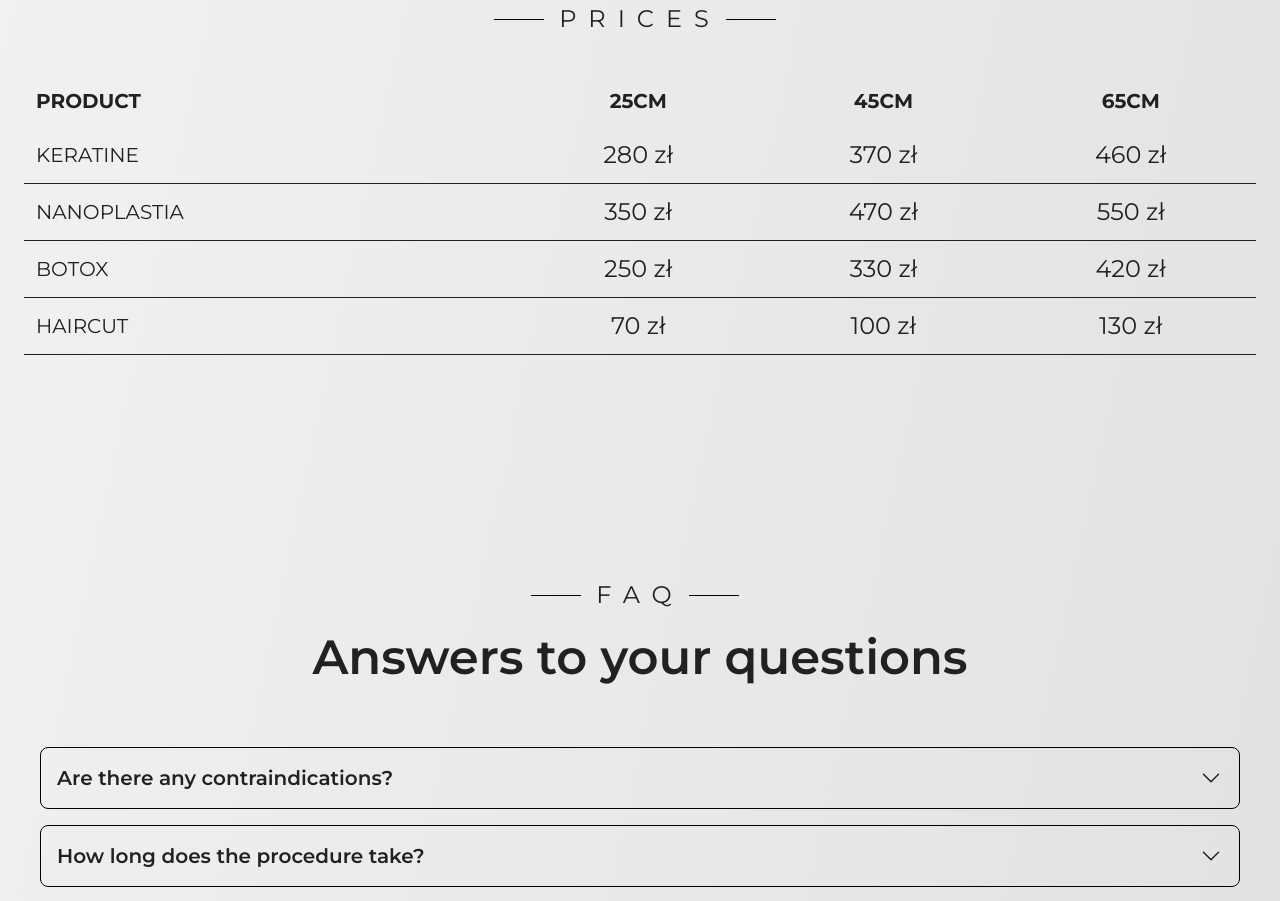
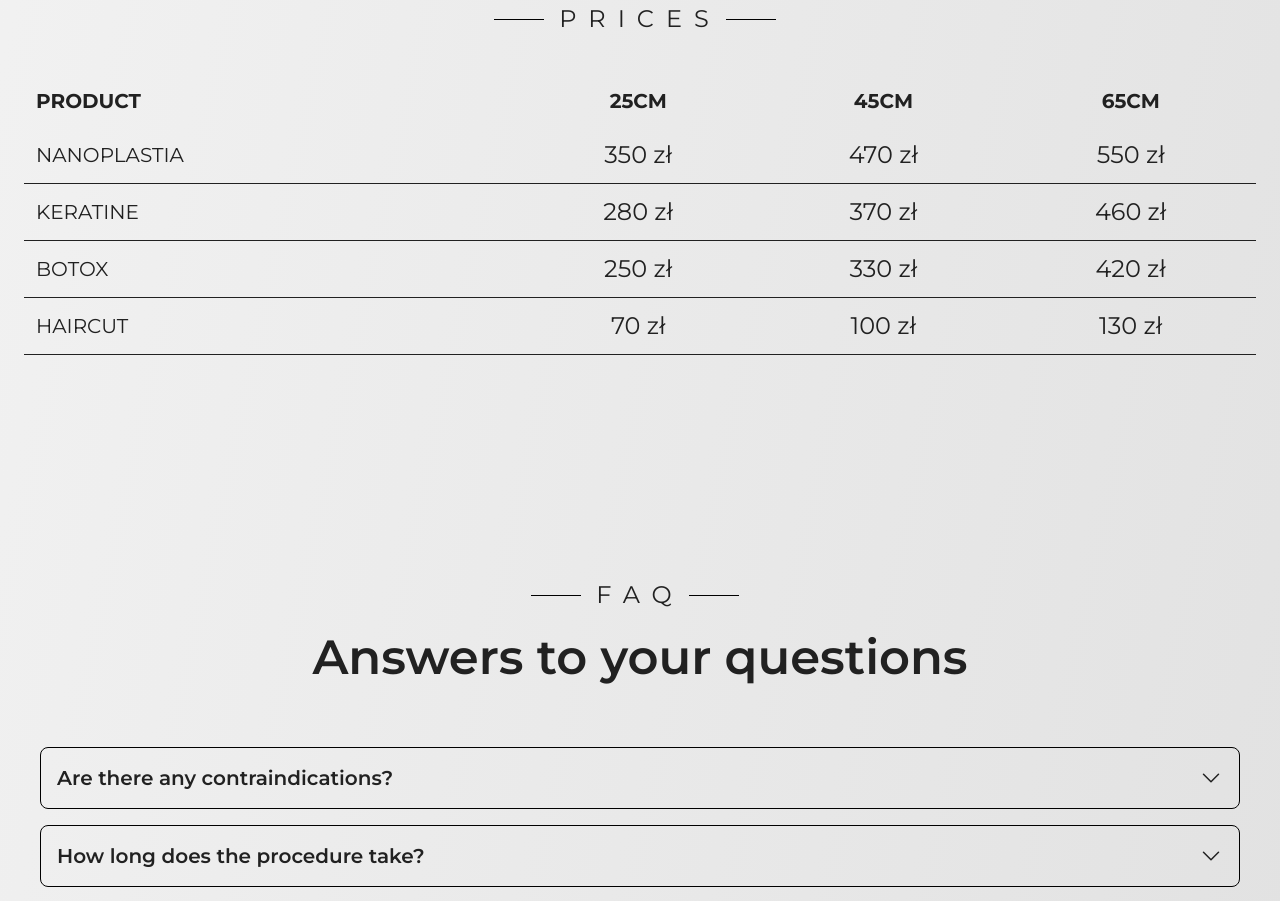
Before and after one commit to ValeriiMatviienko/hair, a Next.js app: page /en in a window 1280 px wide. Shown: the part 4040-4941 px from the top of the page. Built offline with nearby package versions, Linux system fonts and the light colour scheme.

Commit message:
fix typo

```diff
--- a/app/components/PriceSection/ProductPriceItems.tsx
+++ b/app/components/PriceSection/ProductPriceItems.tsx
@@ -1,18 +1,19 @@
 import { ProductPrice, TranslationFunction } from "@/app/types/types";
 
 export const getProductPrices = (t: TranslationFunction): ProductPrice[] => [
+  {
+    name: t("price_nanoplastia"),
+    shortHairPrice: 350,
+    midHairPrice: 470,
+    longHairPrice: 550,
+  },
   {
     name: t("price_keratine"),
     shortHairPrice: 280,
     midHairPrice: 370,
     longHairPrice: 460,
   },
-  {
-    name: t("price_nanoplastia"),
-    shortHairPrice: 350,
-    midHairPrice: 470,
-    longHairPrice: 550,
-  },
+
   {
     name: t("price_botox"),
     shortHairPrice: 250,
--- a/messages/pl.json
+++ b/messages/pl.json
@@ -19,7 +19,7 @@
     "form_button_send": "Wyślij wiadomość",
 
     "hero_title": "Welcome to my world",
-    "hero_description": "Jestem Hanna - Twoj przyszły ekspert w dziedzinie pielęgnacji włosów z 6-letnim doświadczeniem.\n\nSpecjalizuję się w takich procedurach jak prostowanie keratynowe, nanoplastyka i botox. Od 3 lat szkolę innych w tych dziedzinach.\n\nOprócz tego udzielam konsultacji trychologicznych i rozwiązuję problemy z wypadaniem włosów.\n\nOtworzę przed Tobą świat pięknych i zdrowych włosów.",
+    "hero_description": "Jestem Hanna - Twoj przyszły ekspert w dziedzinie pielęgnacji włosów z 6-letnim doświadczeniem.\n\nSpecjalizuję się w takich procedurach jak prostowanie keratynowe, nanoplastia i botox. Od 3 lat szkolę innych w tych dziedzinach.\n\nOprócz tego udzielam konsultacji trychologicznych i rozwiązuję problemy z wypadaniem włosów.\n\nOtworzę przed Tobą świat pięknych i zdrowych włosów.",
 
     "service_section_title": "Usługi",
     "service_section_subtitle": "Poznaj zalety różnych zabiegów na włosy",
@@ -27,7 +27,7 @@
     "service_description_1": "Zabieg, który przekształca kręcone i puszyste włosy w piękne, gładkie i niesamowicie lśniące. Nie będziesz już potrzebować prostownicy, ponieważ Twoje włosy po wysuszeniu będą wyglądać idealnie. Nawet w najbardziej wilgotną pogodę, czy to jesień w Polsce, czy wakacje w tropikach, Twoje włosy zawsze będą gładkie.\n\nEfekt: 4 - 6 miesięcy.\nCzas trwania: 2 - 4 godziny.",
     "service_title_2": "Botox na włosy",
     "service_description_2": "Zabieg odbudowujący zniszczone, rozjaśnione loki. Botox zawiera cenne olejki i witaminy, dzięki którym maksymalnie odżywia i nawilża włosy, poprawia ich kondycję, nadaje im miękkość i połysk. Twoje włosy będą mocne i przestaną się łamać, co oznacza, że uzyskasz pożądaną długość. Botox nie odbiera objętości, a jednocześnie sprawia, że loki stają się podatne na układanie. Będziesz chciała częściej dotykać swoich włosów, ponieważ w dotyku będą przypominać kaszmir.\n\nEfekt: 1 - 4 miesięcy.\nCzas trwania: 1,5 - 2,5 godz.",
-    "service_title_3": "Nanoplastyka",
+    "service_title_3": "Nanoplastia",
     "service_description_3": "Unikalny zabieg trwałego prostowania włosów na bazie aminokwasów. Idealny dla naturalnie niesfornych i kręconych włosów. Jedyny zabieg, który może wyprostować włosy na okres do 10 miesięcy. Po zabiegu włosy rozjaśniają się o 1-2 tony, co pozwala zobaczyć siebie w nowym kolorze bez niszczenia włosów farbami. Włosy stają się bardzo podatne na układanie i pozostają zadbane przez długi czas.\n\nEfekt: 6 - 10 miesięcy.\nCzas trwania: 3 - 7 godzin.",
 
     "benefits_section_title": "Korzyści",
@@ -39,7 +39,7 @@
     "benefit_keratin_description2": "",
     "benefit_keratin_subtitle3": "",
     "benefit_keratin_description3": "",
-    "benefit_nanoplastia_title": "Nanoplastyka",
+    "benefit_nanoplastia_title": "Nanoplastia",
     "benefit_nanoplastia_subtitle1": "",
     "benefit_nanoplastia_description1": "",
     "benefit_nanoplastia_subtitle2": "",
@@ -65,7 +65,7 @@
     "long_hair": "65cm",
     "price_keratine": "Keratyna",
     "price_botox": "Botox",
-    "price_nanoplastia": "Nanoplastyka",
+    "price_nanoplastia": "Nanoplastia",
     "price_haircut": "Haircut",
 
     "faq_title": "FAQ",
@@ -86,7 +86,7 @@
 
     "title": "Hair by Hanna",
     "description": "Profesjonalny trycholog we Wrocławiu, specjalizujący się w keratynowym wygładzaniu włosów, botoxie i nanoplastii. Oferujemy indywidualnie dopasowane zabiegi dla zdrowia i piękna Twoich włosów we Wrocławiu.",
-    "keywords": "pielęgnacja włosów Wrocław, wygładzanie keratynowe Wrocław, botoks na włosy Wrocław, nanoplastyka, profesjonalny trycholog Wrocław, zabiegi na włosy, odnowa włosów, trycholog we Wrocławiu",
+    "keywords": "pielęgnacja włosów Wrocław, wygładzanie keratynowe Wrocław, botoks na włosy Wrocław, nanoplastia, profesjonalny trycholog Wrocław, zabiegi na włosy, odnowa włosów, trycholog we Wrocławiu",
 
     "messageSent": "Wiadomość wysłana!",
     "messageError": "Błąd wysyłania wiadomości. Proszę spróbować ponownie."
```
Also changed, not shown: public/images/profilePicture.webp.
